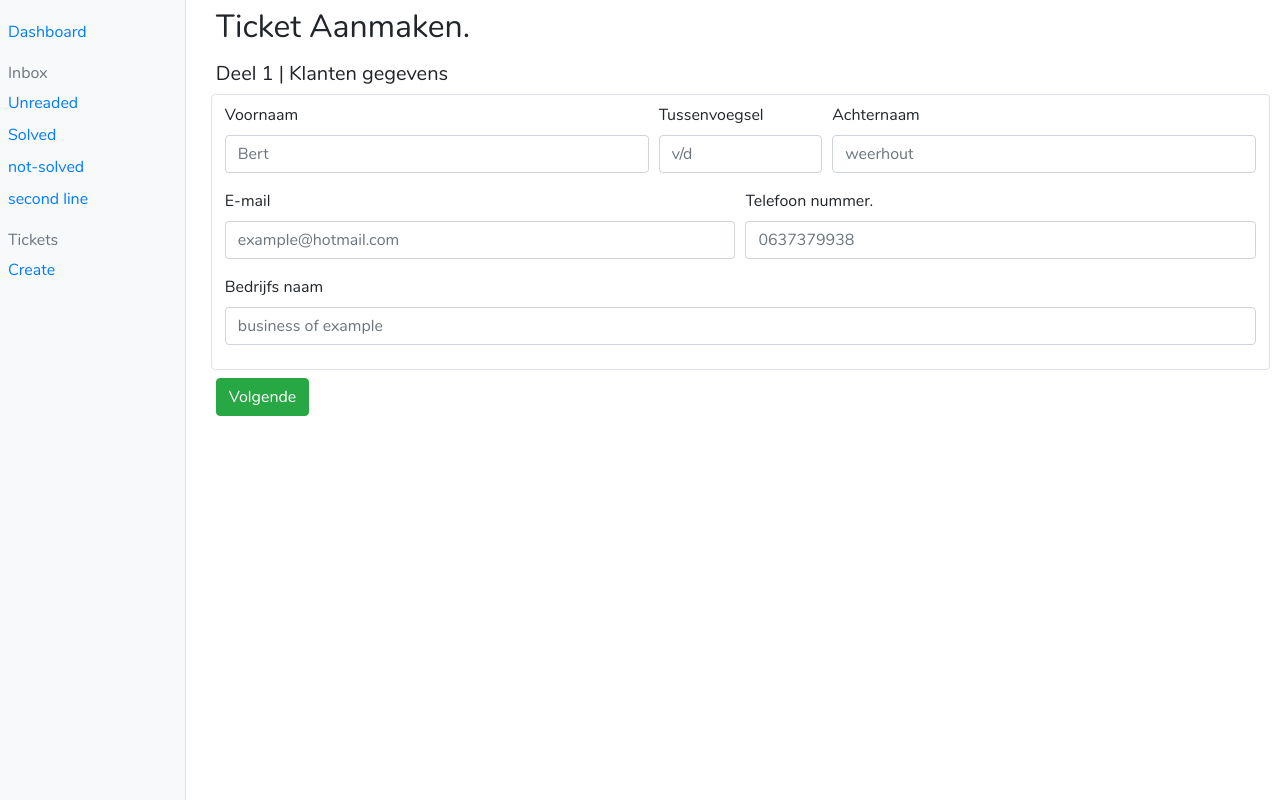
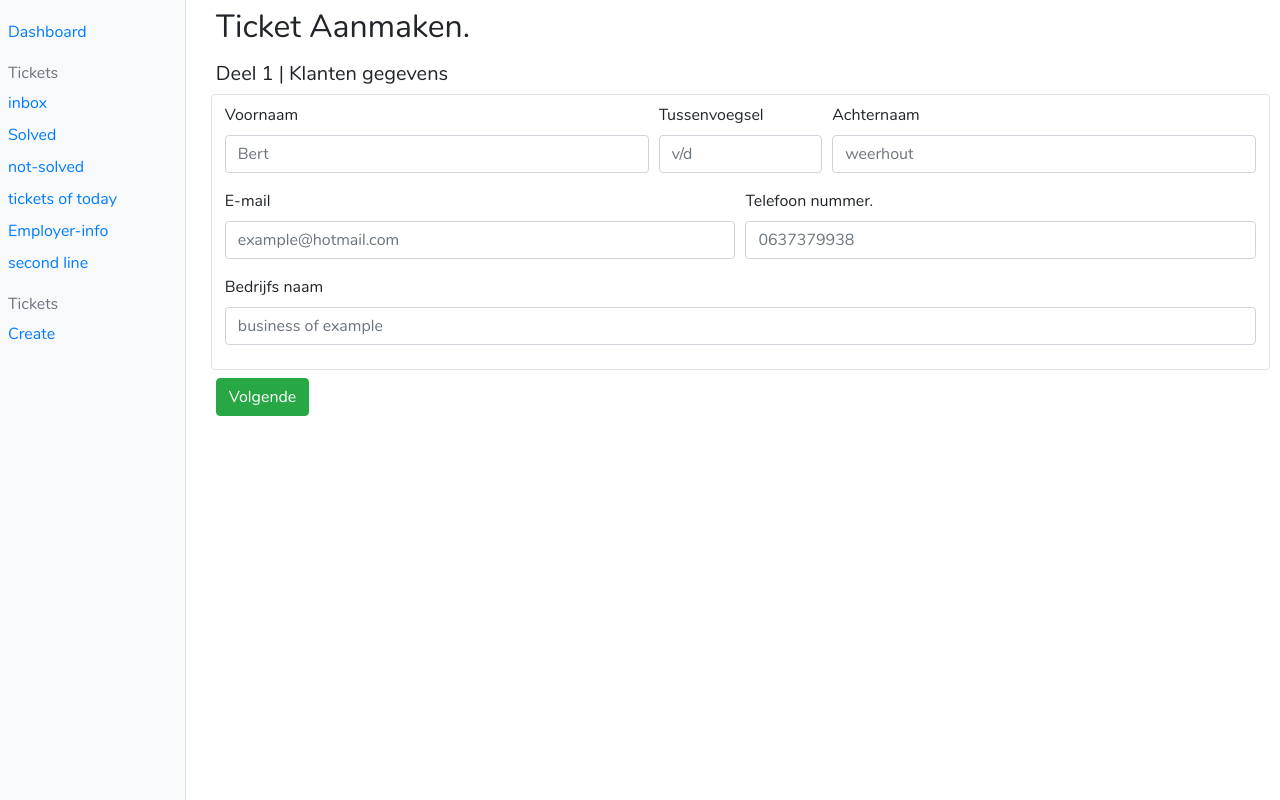
Before and after one commit to Radius-collage-ITIL-Project/ITIL-V1, a PHP site: page /createTicket.php in a window 1280 px wide. Shown: the part 37-837 px from the top of the page. Run offline with PHP 8.4, Linux system fonts and the light colour scheme; some libraries are stand-ins or nearby versions.

Commit message:
Dashboard links + unsolved tickets aangemaakt

```diff
--- a/employeesBoard.php
+++ b/employeesBoard.php
@@ -9,7 +9,6 @@ require __DIR__ . '/menus/header.php';
 $sql = "SELECT * FROM employees ORDER BY solved_tickets DESC ";
 $employees = $db->query($sql)->fetchAll(2);
 ?>
-
 
         <main>
             <div class="employee information">
--- a/menus/side-bar.php
+++ b/menus/side-bar.php
@@ -5,18 +5,26 @@
                 <a class="nav-link py-1 px-2 mt-3" href="">Dashboard</a>
             </li>
 
-            <h6 class="sidebar-heading d-flex justify-content-between align-items-center px-2 mt-3 mb-1 text-muted">Inbox</h6>
+            <h6 class="sidebar-heading d-flex justify-content-between align-items-center px-2 mt-3 mb-1 text-muted">Tickets</h6>
 
             <li class="nav-item">
-                <a class="nav-link py-1 px-2" href="">Unreaded</a>
+                <a class="nav-link py-1 px-2" href="unreadedTickets.php">inbox</a>
             </li>
 
             <li class="nav-item">
-                <a class="nav-link py-1 px-2" href="">Solved</a>
+                <a class="nav-link py-1 px-2" href="solvedTickets.php">Solved</a>
             </li>
 
             <li class="nav-item">
-                <a class="nav-link py-1 px-2" href="">not-solved</a>
+                <a class="nav-link py-1 px-2" href="unsolvedTickets.php">not-solved</a>
+            </li>
+
+            <li class="nav-item">
+                <a class="nav-link py-1 px-2" href="ticketOfToday.php">tickets of today</a>
+            </li>
+
+            <li class="nav-item">
+                <a class="nav-link py-1 px-2" href="employeesBoard.php">Employer-info</a>
             </li>
 
             <li class="nav-item">
--- a/unreadedTickets.php
+++ b/unreadedTickets.php
@@ -14,8 +14,8 @@ $sql = "SELECT t.id as id,
                t.created_at,
                th.`threat` as threatlvl
 FROM tickets as t
-INNER JOIN categories as c ON t.category = c.id
-INNER JOIN threats as th ON t.threat = th.id
+LEFT JOIN categories as c ON t.category = c.id
+LEFT JOIN threats as th ON t.threat = th.id
 ORDER BY `created_at` DESC
 ";
 $query = $db->query($sql);
@@ -37,8 +37,8 @@ $tickets = $query->fetchAll(2);
             </thead>
             <tbody>
             <?php
+            foreach ($tickets AS $ticket) {
                 $count = 1;
-            foreach ($tickets AS $ticket) {
 
                     echo '<tr>';
                     echo "<td>{$ticket['id']}</td>";
```
Also changed, not shown: ticketOfToday.php (+12 -4 lines), unsolvedTickets.php (added, +48 -0 lines). Lines whose indentation alone changed are shown as unchanged.
